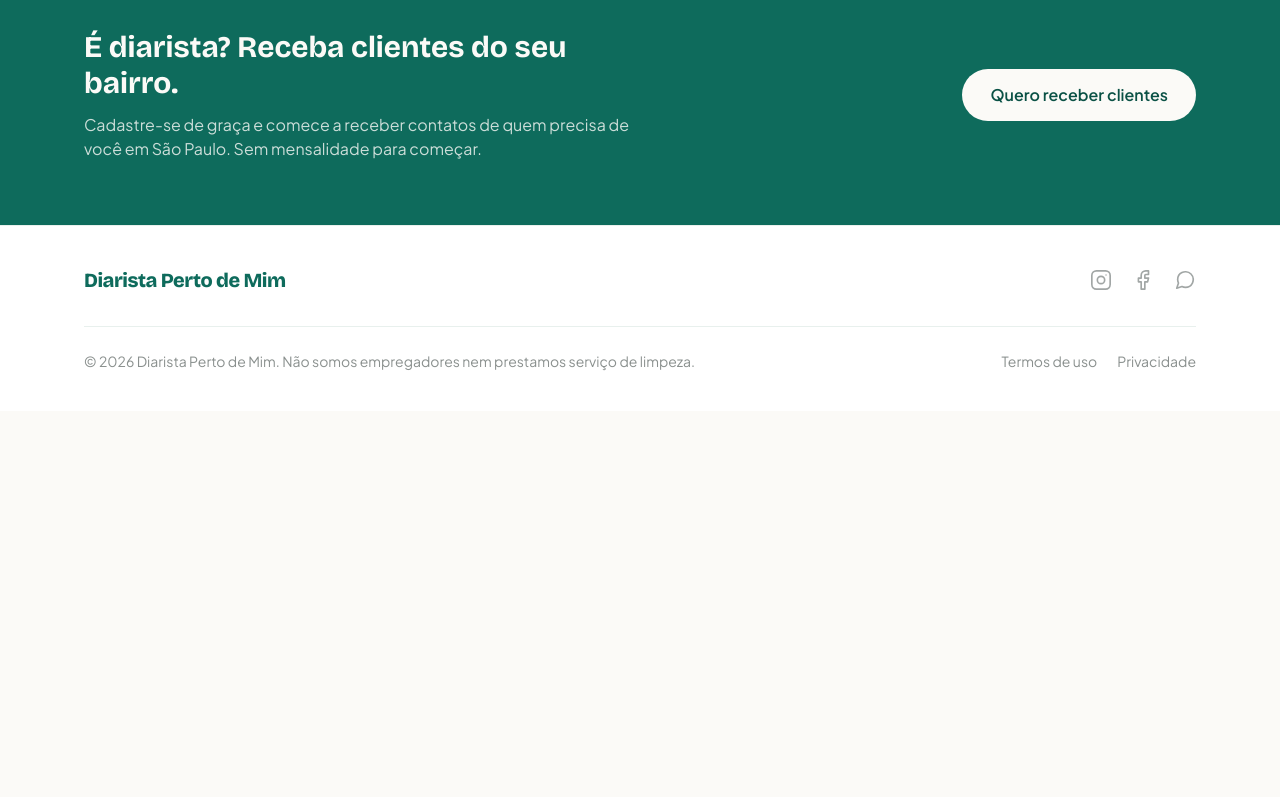
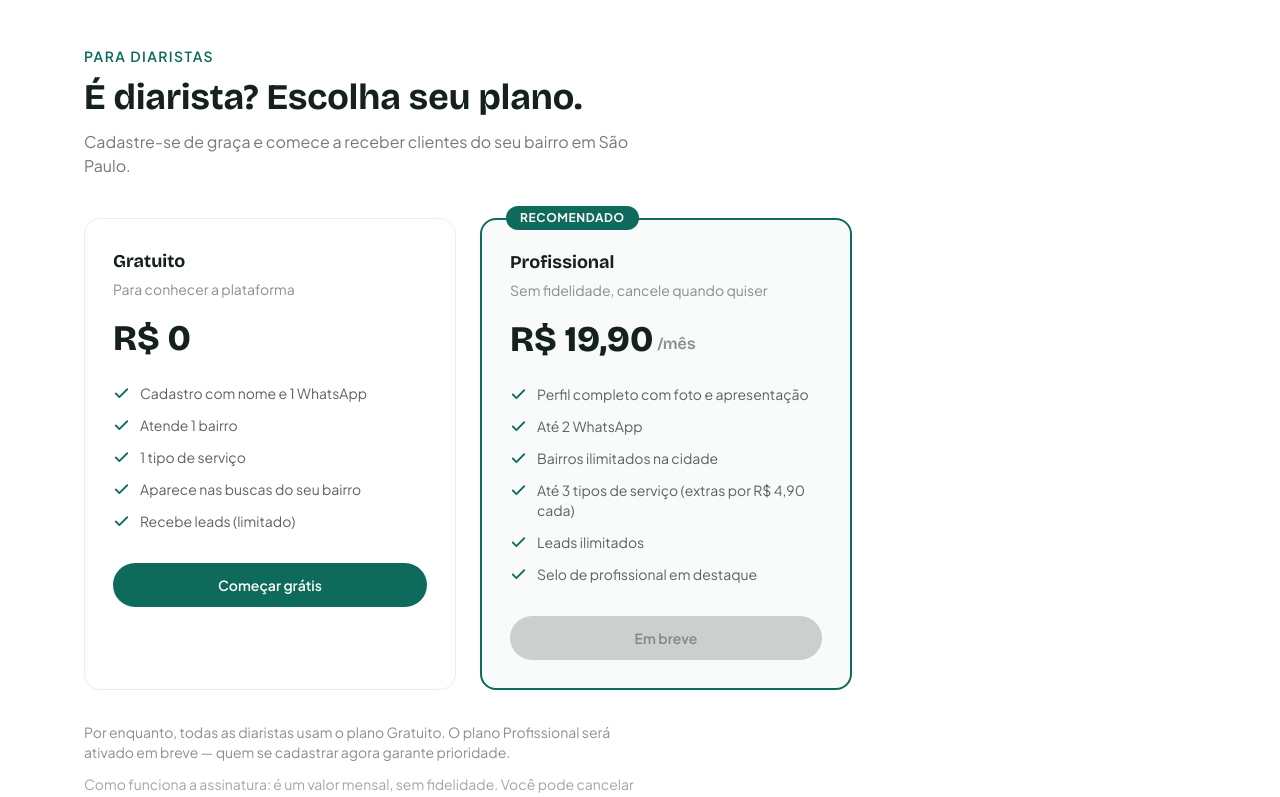
Before and after one commit to Upwriter/diarista, a Next.js app: page / in a window 1280 px wide. Shown: the part 1340-2137 px from the top of the page. Before the commit the page ends 1751 px from the top, so only its background shows below. Built offline with nearby package versions, Linux system fonts and the light colour scheme; no server answers.

Commit message:
feat: adicionar secao de planos gratuito e profissional na home

```diff
--- a/app/page.tsx
+++ b/app/page.tsx
@@ -1,17 +1,24 @@
 import Link from "next/link";
 import { BAIRROS, ZONAS } from "@/lib/bairros";
-import { SITE } from "@/lib/site";
 import CtaWhatsApp from "@/components/CtaWhatsApp";
 import HowItWorks from "@/components/HowItWorks";
 
 const POPULARES = ["pinheiros", "moema", "tatuape", "vila-mariana", "santana", "mooca", "itaim-bibi", "perdizes"];
+
+function Check() {
+  return (
+    <svg width="17" height="17" viewBox="0 0 24 24" fill="none" stroke="currentColor" strokeWidth="2.5" strokeLinecap="round" strokeLinejoin="round" className="mt-0.5 shrink-0 text-brand" aria-hidden>
+      <path d="M20 6 9 17l-5-5" />
+    </svg>
+  );
+}
 
 export default function Home() {
   const populares = BAIRROS.filter((b) => POPULARES.includes(b.slug));
 
   return (
     <>
-      {/* HERO — a localidade é a tese da página */}
+      {/* HERO */}
       <section className="relative overflow-hidden">
         <div
           aria-hidden
@@ -45,7 +52,7 @@ export default function Home() {
             </Link>
           </div>
 
-          {/* Bairros populares = atalhos úteis + links internos para SEO */}
+          {/* Bairros populares */}
           <div className="mt-14">
             <p className="text-sm font-semibold uppercase tracking-widest text-ink/40">
               Bairros mais buscados
@@ -63,7 +70,7 @@ export default function Home() {
             </div>
           </div>
 
-          {/* Atalho por região (páginas de zona) */}
+          {/* Buscar por região */}
           <div className="mt-8">
             <p className="text-sm font-semibold uppercase tracking-widest text-ink/40">
               Buscar por região
@@ -85,22 +92,100 @@ export default function Home() {
 
       <HowItWorks />
 
-      {/* Banda da diarista (lado da oferta) */}
-      <section className="bg-brand text-paper">
-        <div className="mx-auto flex max-w-content flex-col items-start gap-6 px-5 py-16 sm:flex-row sm:items-center sm:justify-between">
-          <div className="max-w-xl">
-            <h2 className="font-display text-3xl font-bold">É diarista? Receba clientes do seu bairro.</h2>
-            <p className="mt-3 text-paper/80">
-              Cadastre-se de graça e comece a receber contatos de quem precisa de você em São Paulo.
-              Sem mensalidade para começar.
-            </p>
+      {/* Planos para diaristas */}
+      <section className="border-t border-brand-light bg-white">
+        <div className="mx-auto max-w-content px-5 py-16 sm:py-20">
+          <p className="text-sm font-semibold uppercase tracking-widest text-brand">
+            Para diaristas
+          </p>
+          <h2 className="mt-3 font-display text-3xl font-bold leading-tight sm:text-4xl">
+            É diarista? Escolha seu plano.
+          </h2>
+          <p className="mt-3 max-w-xl text-ink/60">
+            Cadastre-se de graça e comece a receber clientes do seu bairro em São Paulo.
+          </p>
+
+          <div className="mt-10 grid gap-6 sm:grid-cols-2 lg:max-w-3xl">
+
+            {/* Card Gratuito */}
+            <div className="flex flex-col rounded-2xl border border-brand-light bg-white p-7">
+              <p className="font-display text-lg font-bold">Gratuito</p>
+              <p className="mt-1 text-sm text-ink/50">Para conhecer a plataforma</p>
+              <p className="mt-5 font-display text-4xl font-extrabold text-ink">
+                R$ 0
+              </p>
+
+              <ul className="mt-6 flex flex-col gap-3 text-sm text-ink/70">
+                {[
+                  "Cadastro com nome e 1 WhatsApp",
+                  "Atende 1 bairro",
+                  "1 tipo de serviço",
+                  "Aparece nas buscas do seu bairro",
+                  "Recebe leads (limitado)",
+                ].map((item) => (
+                  <li key={item} className="flex items-start gap-2.5">
+                    <Check />
+                    {item}
+                  </li>
+                ))}
+              </ul>
+
+              <Link
+                href="/sou-diarista"
+                className="mt-8 inline-flex items-center justify-center rounded-full bg-brand px-6 py-3 text-sm font-semibold text-paper transition-colors hover:bg-brand-dark"
+              >
+                Começar grátis
+              </Link>
+            </div>
+
+            {/* Card Profissional */}
+            <div className="relative flex flex-col rounded-2xl border-2 border-brand bg-brand-light/30 p-7">
+              {/* Badge recomendado */}
+              <span className="absolute -top-3.5 left-6 rounded-full bg-brand px-3.5 py-1 text-xs font-bold uppercase tracking-wider text-paper">
+                Recomendado
+              </span>
+
+              <p className="font-display text-lg font-bold">Profissional</p>
+              <p className="mt-1 text-sm text-ink/50">Sem fidelidade, cancele quando quiser</p>
+              <p className="mt-5 flex items-end gap-1 font-display text-4xl font-extrabold text-ink">
+                R$ 19,90
+                <span className="mb-1 text-base font-medium text-ink/50">/mês</span>
+              </p>
+
+              <ul className="mt-6 flex flex-col gap-3 text-sm text-ink/70">
+                {[
+                  "Perfil completo com foto e apresentação",
+                  "Até 2 WhatsApp",
+                  "Bairros ilimitados na cidade",
+                  "Até 3 tipos de serviço (extras por R$ 4,90 cada)",
+                  "Leads ilimitados",
+                  "Selo de profissional em destaque",
+                ].map((item) => (
+                  <li key={item} className="flex items-start gap-2.5">
+                    <Check />
+                    {item}
+                  </li>
+                ))}
+              </ul>
+
+              <button
+                disabled
+                className="mt-8 inline-flex cursor-not-allowed items-center justify-center rounded-full bg-ink/20 px-6 py-3 text-sm font-semibold text-ink/40"
+              >
+                Em breve
+              </button>
+            </div>
           </div>
-          <Link
-            href="/sou-diarista"
-            className="inline-flex items-center justify-center rounded-full bg-paper px-7 py-3.5 text-base font-semibold text-brand-dark transition-colors hover:bg-sun"
-          >
-            Quero receber clientes
-          </Link>
+
+          {/* Notas abaixo dos cards */}
+          <p className="mt-8 max-w-xl text-center text-sm text-ink/50 sm:text-left">
+            Por enquanto, todas as diaristas usam o plano Gratuito. O plano Profissional será
+            ativado em breve — quem se cadastrar agora garante prioridade.
+          </p>
+          <p className="mt-3 max-w-xl text-center text-sm text-ink/40 sm:text-left">
+            Como funciona a assinatura: é um valor mensal, sem fidelidade. Você pode cancelar
+            quando quiser e continua com o plano até o fim do período já pago.
+          </p>
         </div>
       </section>
     </>
```
